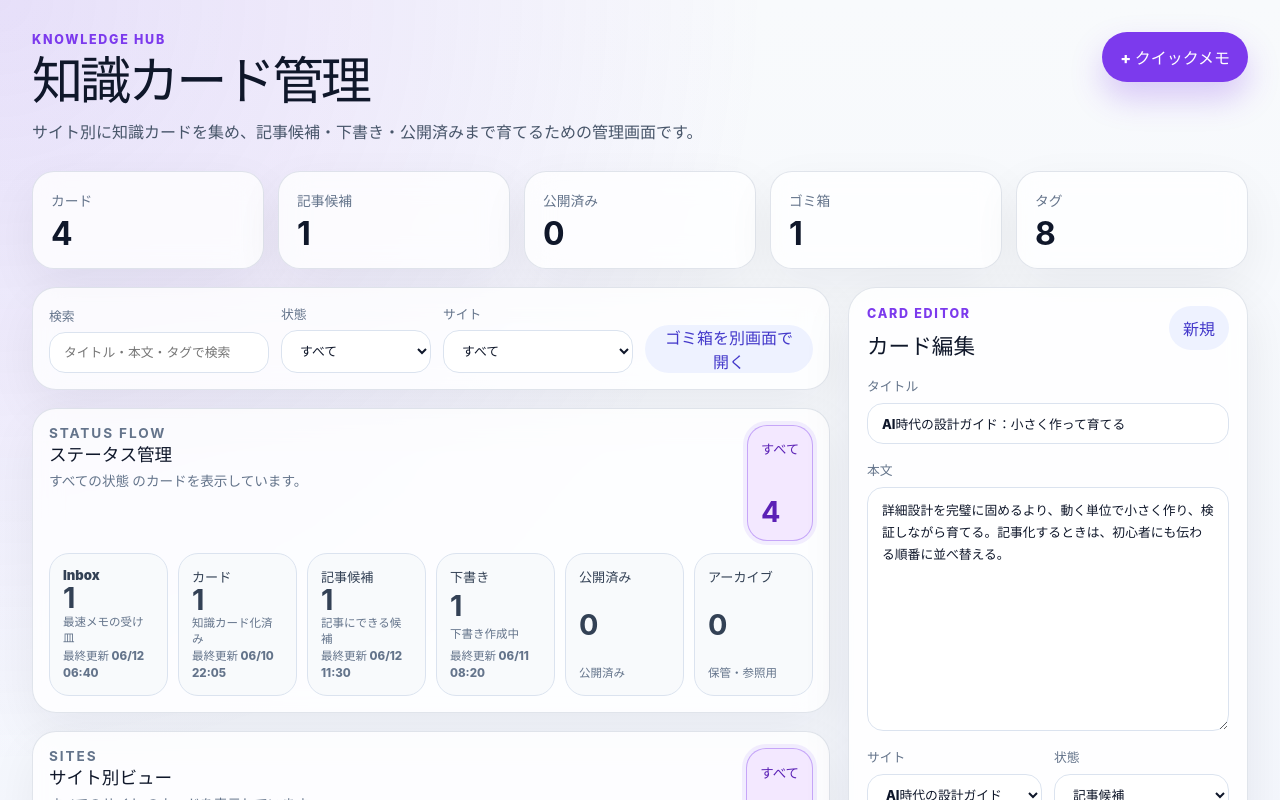
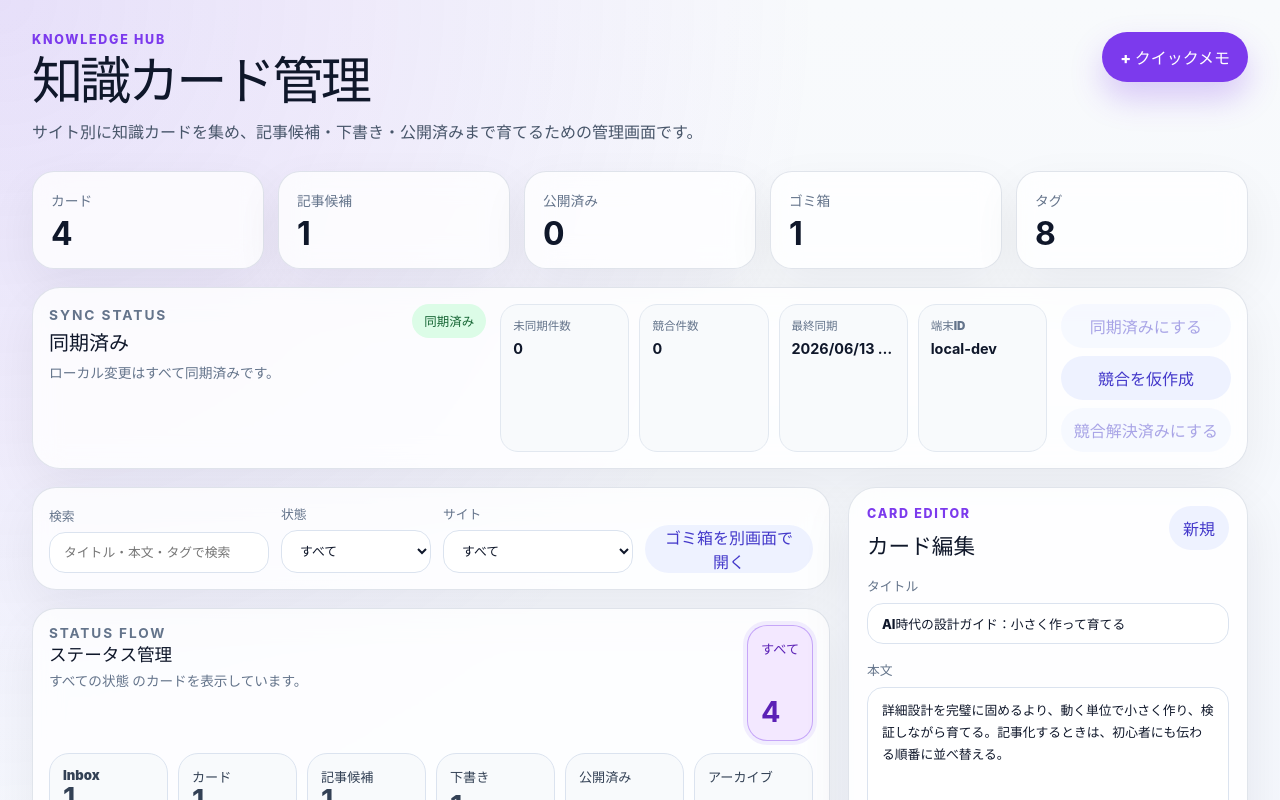
Before and after one commit to yuki6868/knowledge-hub, a React (Vite) app in the folder frontend/: page / in a window 1280 px wide. Shown: the top 800 px of the page. Built offline with nearby package versions, Linux system fonts and the light colour scheme.

Commit message:
feat: 同期状態表示

```diff
--- a/frontend/src/App.css
+++ b/frontend/src/App.css
@@ -886,3 +886,136 @@
     flex-direction: column;
   }
 }
+
+.sync-panel {
+  display: grid;
+  grid-template-columns: minmax(260px, 1.2fr) minmax(320px, 1.5fr) auto;
+  gap: 14px;
+  align-items: stretch;
+  max-width: 1320px;
+  margin: 0 auto 18px;
+  padding: 16px;
+  border: 1px solid rgba(148, 163, 184, 0.28);
+  border-radius: 28px;
+  background: rgba(255, 255, 255, 0.8);
+  box-shadow: 0 18px 50px rgba(15, 23, 42, 0.06);
+  backdrop-filter: blur(14px);
+}
+
+.sync-panel-main {
+  display: flex;
+  justify-content: space-between;
+  gap: 12px;
+  align-items: flex-start;
+}
+
+.sync-panel h2 {
+  margin: 0 0 6px;
+  font-size: 1.25rem;
+}
+
+.sync-panel p {
+  margin: 0;
+  color: #64748b;
+  font-size: 0.86rem;
+  font-weight: 700;
+  line-height: 1.7;
+}
+
+.sync-badge {
+  flex: 0 0 auto;
+  display: inline-flex;
+  align-items: center;
+  justify-content: center;
+  height: 34px;
+  border-radius: 999px;
+  padding: 0 12px;
+  color: #166534;
+  background: #dcfce7;
+  font-size: 0.78rem;
+  font-weight: 900;
+}
+
+.sync-pending .sync-badge {
+  color: #9a3412;
+  background: #ffedd5;
+}
+
+.sync-conflict .sync-badge {
+  color: #991b1b;
+  background: #fee2e2;
+}
+
+.sync-metrics {
+  display: grid;
+  grid-template-columns: repeat(4, minmax(0, 1fr));
+  gap: 10px;
+}
+
+.sync-metrics div {
+  padding: 12px;
+  border: 1px solid #e2e8f0;
+  border-radius: 18px;
+  background: #f8fafc;
+}
+
+.sync-metrics span {
+  display: block;
+  margin-bottom: 6px;
+  color: #64748b;
+  font-size: 0.72rem;
+  font-weight: 900;
+}
+
+.sync-metrics strong {
+  display: block;
+  overflow: hidden;
+  color: #0f172a;
+  font-size: 0.9rem;
+  line-height: 1.35;
+  text-overflow: ellipsis;
+  white-space: nowrap;
+}
+
+.sync-actions {
+  display: flex;
+  min-width: 170px;
+  flex-direction: column;
+  gap: 8px;
+}
+
+.sync-actions button {
+  border: 0;
+  border-radius: 999px;
+  padding: 10px 13px;
+  color: #4338ca;
+  background: #eef2ff;
+  cursor: pointer;
+  font-weight: 900;
+}
+
+.sync-actions button:disabled {
+  cursor: not-allowed;
+  opacity: 0.45;
+}
+
+.sync-conflict {
+  border-color: rgba(248, 113, 113, 0.32);
+  background: rgba(255, 241, 242, 0.84);
+}
+
+.sync-pending {
+  border-color: rgba(251, 146, 60, 0.34);
+  background: rgba(255, 247, 237, 0.84);
+}
+
+@media (max-width: 900px) {
+  .sync-panel,
+  .sync-metrics {
+    grid-template-columns: 1fr;
+  }
+
+  .sync-actions {
+    min-width: 0;
+  }
+}
--- a/frontend/src/App.tsx
+++ b/frontend/src/App.tsx
@@ -14,6 +14,15 @@ type SiteFilter = SiteType | 'all'
 type TagFilter = string | 'all'
 type TagSortMode = 'count' | 'name'
 type EditorMode = 'new' | 'edit'
+type SyncStatus = 'synced' | 'pending' | 'conflict'
+
+type SyncState = {
+  status: SyncStatus
+  pendingCount: number
+  conflictCount: number
+  lastSyncedAt: string | null
+  deviceId: string
+}
 
 type StatusStep = {
   status: CardStatus
@@ -53,12 +62,33 @@ const EMPTY_FORM: CardFormState = {
   tagsText: '',
 }
 
+const INITIAL_SYNC_STATE: SyncState = {
+  status: 'synced',
+  pendingCount: 0,
+  conflictCount: 0,
+  lastSyncedAt: new Date().toISOString(),
+  deviceId: 'local-dev',
+}
+
 function formatDate(value: string): string {
   return new Intl.DateTimeFormat('ja-JP', {
     month: '2-digit',
     day: '2-digit',
     hour: '2-digit',
     minute: '2-digit',
+  }).format(new Date(value))
+}
+
+function formatFullDate(value: string | null): string {
+  if (!value) return 'まだ同期していません'
+
+  return new Intl.DateTimeFormat('ja-JP', {
+    year: 'numeric',
+    month: '2-digit',
+    day: '2-digit',
+    hour: '2-digit',
+    minute: '2-digit',
+    second: '2-digit',
   }).format(new Date(value))
 }
 
@@ -138,11 +168,44 @@ function App() {
   const [form, setForm] = useState<CardFormState>(
     mockCards[0] ? toFormState(mockCards[0]) : EMPTY_FORM,
   )
+  const [syncState, setSyncState] = useState<SyncState>(INITIAL_SYNC_STATE)
 
   const selectedCard = useMemo(() => {
     return cards.find((card) => card.id === selectedCardId) ?? null
   }, [cards, selectedCardId])
 
+  const markLocalChange = () => {
+    setSyncState((current) => ({
+      ...current,
+      status: current.conflictCount > 0 ? 'conflict' : 'pending',
+      pendingCount: current.pendingCount + 1,
+    }))
+  }
+
+  const markSynced = () => {
+    setSyncState((current) => ({
+      ...current,
+      status: current.conflictCount > 0 ? 'conflict' : 'synced',
+      pendingCount: 0,
+      lastSyncedAt: new Date().toISOString(),
+    }))
+  }
+
+  const simulateConflict = () => {
+    setSyncState((current) => ({
+      ...current,
+      status: 'conflict',
+      conflictCount: current.conflictCount + 1,
+    }))
+  }
+
+  const resolveConflicts = () => {
+    setSyncState((current) => ({
+      ...current,
+      status: current.pendingCount > 0 ? 'pending' : 'synced',
+      conflictCount: 0,
+    }))
+  }
 
   const allTags = useMemo(() => {
     const tagMap = new Map<string, { name: string; count: number; sites: Set<SiteType> }>()
@@ -215,6 +278,14 @@ function App() {
   const trashCards = cards.filter((card) => card.status === 'trash')
   const trashCount = trashCards.length
   const totalTagCount = allTags.length
+  const syncStatusLabel =
+    syncState.status === 'synced' ? '同期済み' : syncState.status === 'pending' ? '未同期あり' : '競合あり'
+  const syncStatusDescription =
+    syncState.status === 'synced'
+      ? 'ローカル変更はすべて同期済みです。'
+      : syncState.status === 'pending'
+        ? 'ローカル変更があります。Supabase接続後はここから同期します。'
+        : '別端末更新との衝突を検出した想定です。競合解決画面につなげます。'
 
   const startNewCard = () => {
     setEditorMode('new')
@@ -270,6 +341,7 @@ function App() {
       setCards((current) => [newCard, ...current])
       setSelectedCardId(newCard.id)
       setEditorMode('edit')
+      markLocalChange()
       return
     }
 
@@ -290,6 +362,7 @@ function App() {
           : card,
       ),
     )
+    markLocalChange()
   }
 
   const moveToTrash = (cardId: string) => {
@@ -314,6 +387,8 @@ function App() {
     if (selectedCardId === cardId) {
       setForm((current) => ({ ...current, status }))
     }
+
+    markLocalChange()
 
     // 状態変更後に勝手に画面遷移しない。
     // ゴミ箱へ移動してもカード一覧に残り、復元してもゴミ箱画面に残る。
@@ -341,6 +416,7 @@ function App() {
           : card,
       ),
     )
+    markLocalChange()
     // 全件復元後も勝手にカード一覧へ戻らない。
   }
 
@@ -360,6 +436,7 @@ function App() {
       setEditorMode('new')
       setForm(EMPTY_FORM)
     }
+    markLocalChange()
   }
 
   const permanentlyDeleteCard = (cardId: string) => {
@@ -372,6 +449,7 @@ function App() {
       setEditorMode('new')
       setForm(EMPTY_FORM)
     }
+    markLocalChange()
   }
 
   if (showTrash) {
@@ -537,6 +615,48 @@ function App() {
           <span>タグ</span>
           <strong>{totalTagCount}</strong>
         </article>
+      </section>
+
+      <section className={`sync-panel sync-${syncState.status}`} aria-label="同期状態">
+        <div className="sync-panel-main">
+          <div>
+            <p className="eyebrow">Sync Status</p>
+            <h2>{syncStatusLabel}</h2>
+            <p>{syncStatusDescription}</p>
+          </div>
+          <span className="sync-badge">{syncStatusLabel}</span>
+        </div>
+
+        <div className="sync-metrics" aria-label="同期メトリクス">
+          <div>
+            <span>未同期件数</span>
+            <strong>{syncState.pendingCount}</strong>
+          </div>
+          <div>
+            <span>競合件数</span>
+            <strong>{syncState.conflictCount}</strong>
+          </div>
+          <div>
+            <span>最終同期</span>
+            <strong>{formatFullDate(syncState.lastSyncedAt)}</strong>
+          </div>
+          <div>
+            <span>端末ID</span>
+            <strong>{syncState.deviceId}</strong>
+          </div>
+        </div>
+
+        <div className="sync-actions">
+          <button type="button" onClick={markSynced} disabled={syncState.pendingCount === 0}>
+            同期済みにする
+          </button>
+          <button type="button" onClick={simulateConflict}>
+            競合を仮作成
+          </button>
+          <button type="button" onClick={resolveConflicts} disabled={syncState.conflictCount === 0}>
+            競合解決済みにする
+          </button>
+        </div>
       </section>
 
       <section className="workspace-grid">
```
Also changed, not shown: 1 other file (tests, documents, lock files or other folders).
